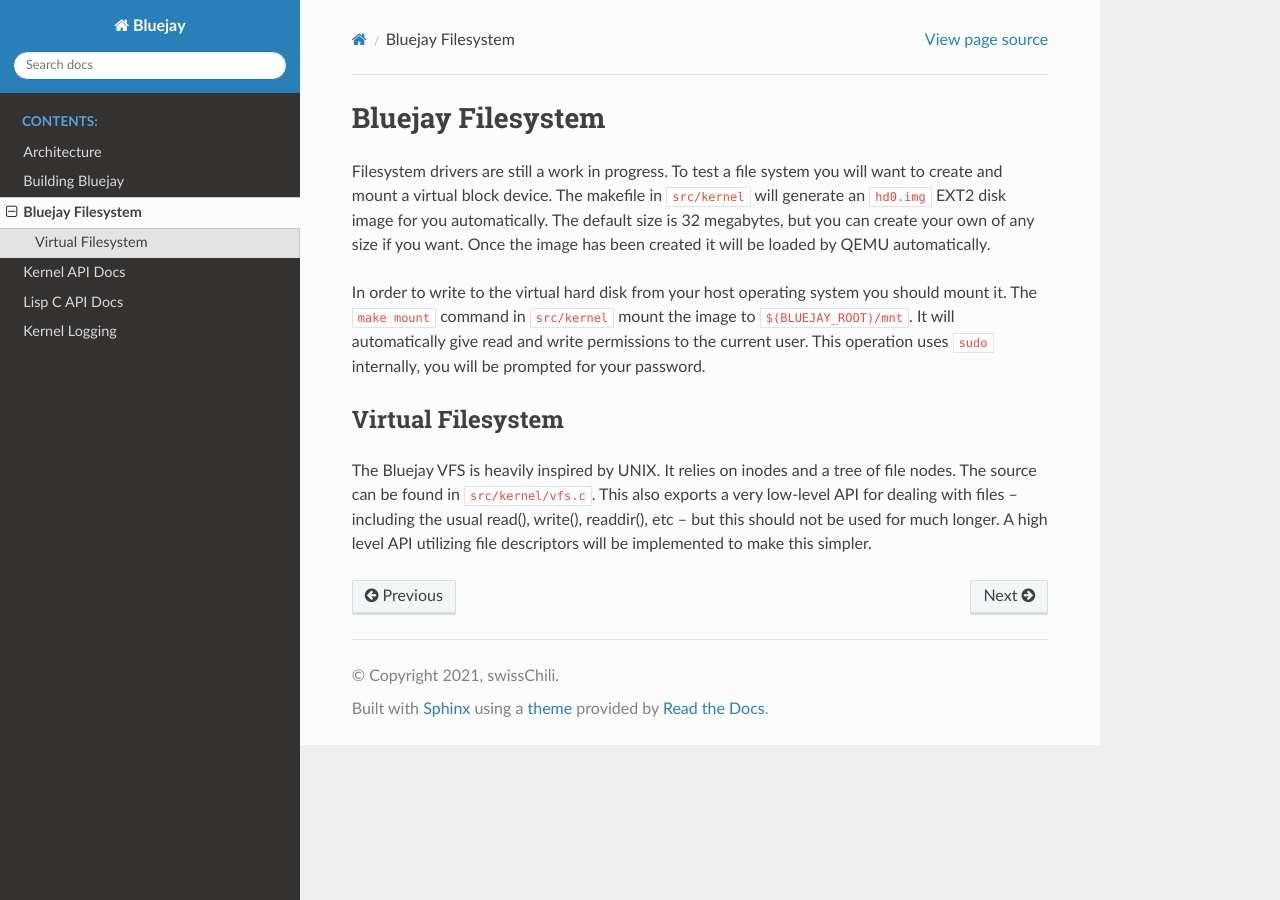
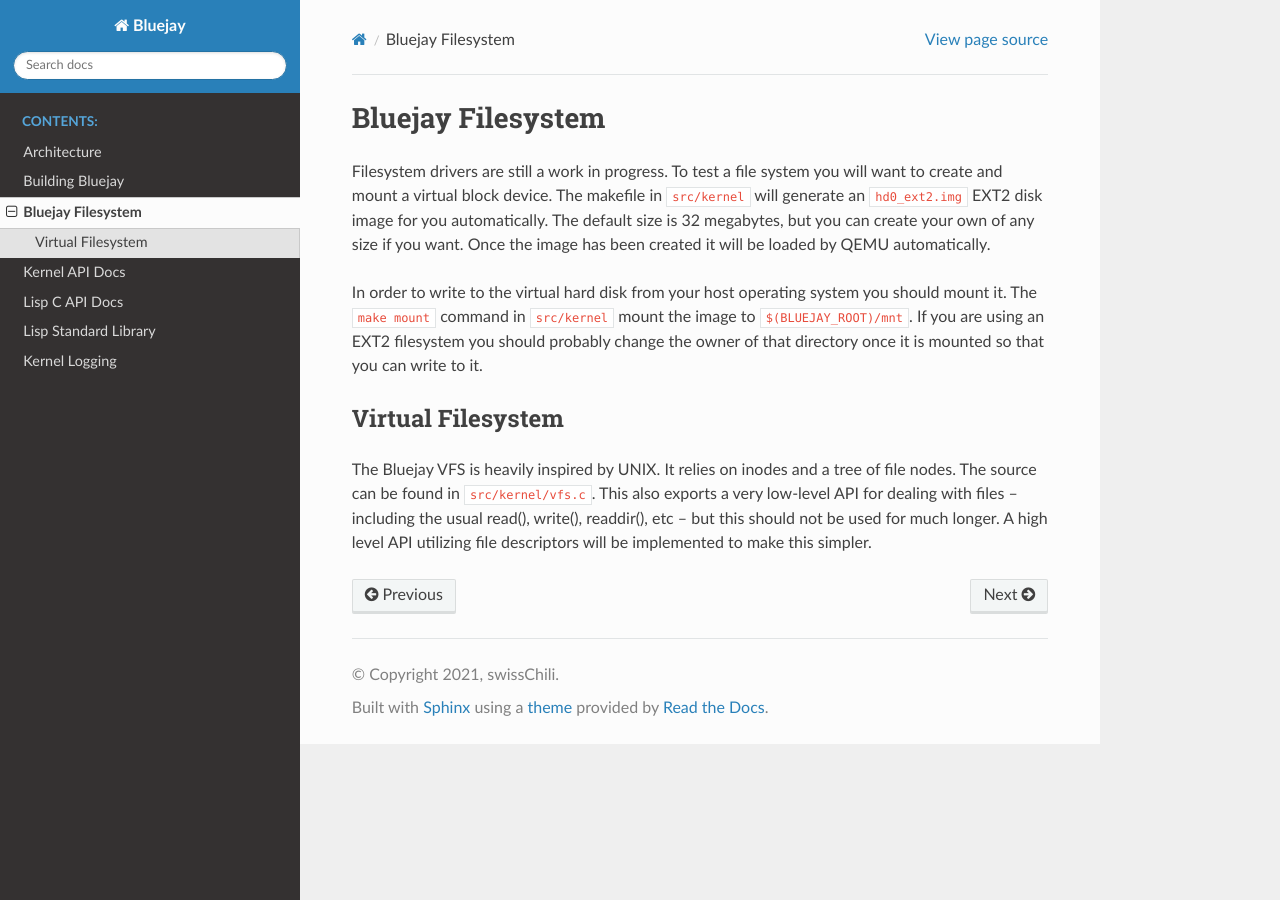
Before and after one commit to swissChili/bluejay, a Sphinx documentation site: the page built from doc/filesystem.rst, in a window 1280 px wide. Built offline with Sphinx 7.4.7 and the Read the Docs theme 2.0.0, drawn with Linux system fonts in a browser that asks for light colours.

```diff
--- a/doc/filesystem.rst
+++ b/doc/filesystem.rst
@@ -3,15 +3,15 @@
 
 Filesystem drivers are still a work in progress. To test a file system you will
 want to create and mount a virtual block device. The makefile in ``src/kernel``
-will generate an ``hd0.img`` EXT2 disk image for you automatically. The default
-size is 32 megabytes, but you can create your own of any size if you want. Once
-the image has been created it will be loaded by QEMU automatically.
+will generate an ``hd0_ext2.img`` EXT2 disk image for you automatically. The
+default size is 32 megabytes, but you can create your own of any size if you
+want. Once the image has been created it will be loaded by QEMU automatically.
 
 In order to write to the virtual hard disk from your host operating system you
 should mount it. The ``make mount`` command in ``src/kernel`` mount the image to
-``$(BLUEJAY_ROOT)/mnt``. It will automatically give read and write permissions
-to the current user. This operation uses ``sudo`` internally, you will be
-prompted for your password.
+``$(BLUEJAY_ROOT)/mnt``. If you are using an EXT2 filesystem you should probably
+change the owner of that directory once it is mounted so that you can write to
+it.
 
 Virtual Filesystem
 ------------------
```
Also changed, not shown: doc/lisp-std.rst (added, +54 -0 lines), 8 other files.
